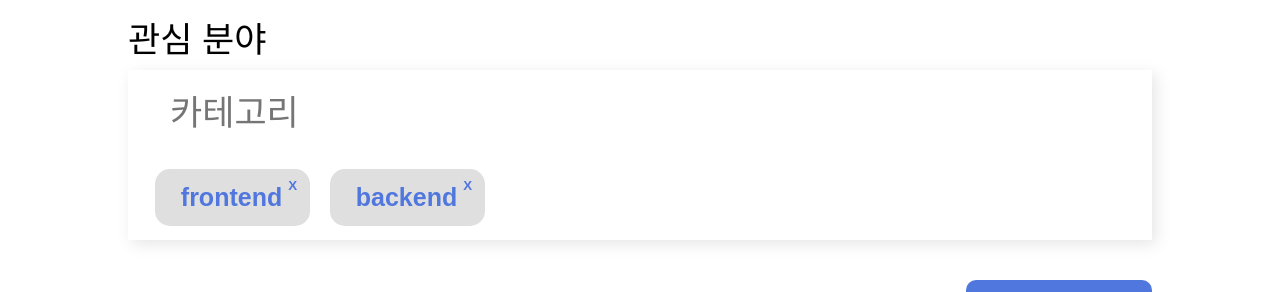
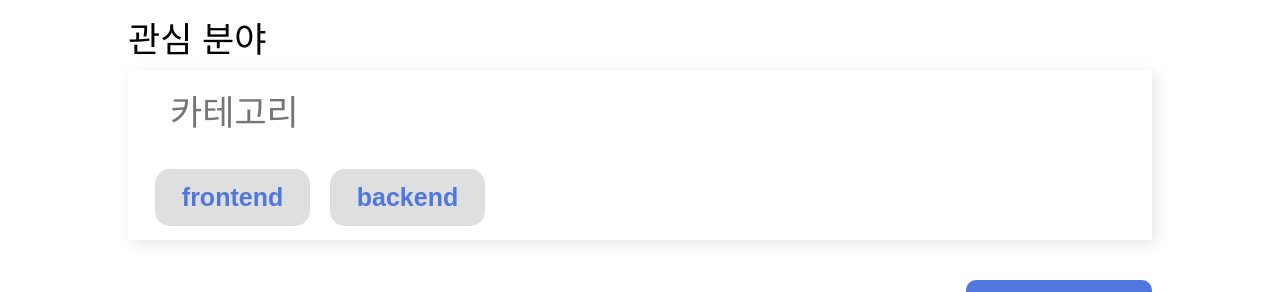
Before and after one commit to DSHSB/Klog_Front, a React (Create React App) app: page /profile/edit in a window 1280 px wide. Shown: the part 1256-1548 px from the top of the page. Built offline with nearby package versions, Linux system fonts and the light colour scheme.

Commit message:
update categories

```diff
--- a/src/App.tsx
+++ b/src/App.tsx
@@ -5,8 +5,9 @@ import Login from "./components/common/Login";
 import Register from "./components/common/Register";
 import Header from "./components/common/Header";
 import Main from "./components/common/Main";
-import ProfileEdit from "./components/common/ProfileEdit";
+
 import Write from "./components/common/write";
+import ProfileEdit from "./components/common/ProfileEdit/ProfileEdit";
 
 const App = () => {
   return (
--- a/src/components/common/Header/Header.tsx
+++ b/src/components/common/Header/Header.tsx
@@ -13,7 +13,7 @@ import WhiteTraingle from "../../../assets/image/Header/WhiteTraingle.png";
 import { Link } from "react-router-dom";
 
 const Header = () => {
-  let [clickCnt, setClickCnt] = useState(true);
+  let [clickCnt, setClickCnt] = useState(false);
 
   const popup = () => {
     setClickCnt(!clickCnt);
--- a/src/components/common/ProfileEdit/ProfileEdit.style.ts
+++ b/src/components/common/ProfileEdit/ProfileEdit.style.ts
@@ -146,80 +146,6 @@ export const Introduce = styled.textarea`
   resize: none;
 `;
 
-export const CategoriesContainer = styled.div`
-  width: 100%;
-  height: 170px;
-
-  color: rgba(0, 0, 0, 0.5);
-
-  background: #ffffff;
-  box-shadow: 4px 4px 15px rgba(0, 0, 0, 0.1);
-
-  input {
-    width: 100%;
-    height: 85px;
-
-    border: none;
-    outline: none;
-
-    padding-left: 42px;
-    padding-right: 42px;
-
-    font-weight: 400;
-    font-size: 35px;
-    line-height: 40px;
-
-    color: black;
-  }
-
-  .selectedCategoriesContainer {
-    display: flex;
-    align-items: center;
-
-    height: 85px;
-
-    font-weight: 700;
-    font-size: 25px;
-    line-height: 29px;
-
-    color: #5077de;
-
-    padding-left: 27px;
-  }
-`;
-
-export const selectedCategoriesBox = styled.div`
-  display: flex;
-  flex-direction: row;
-
-  width: 155px;
-  height: 57px;
-
-  background: #dfdfdf;
-  border-radius: 15px;
-
-  justify-content: center;
-  align-items: center;
-
-  padding-left: 10px;
-
-  margin-right: 20px;
-`;
-
-export const DeleteCategoriesButton = styled.button`
-  width: 10px;
-  color: #5077de;
-  font-weight: bolder;
-
-  background: none;
-  border: none;
-
-  position: relative;
-  top: -12px;
-
-  cursor: pointer;
-`;
-
 export const EditButton = styled.button`
   width: 186px;
   height: 53px;
--- a/src/components/common/ProfileEdit/ProfileEdit.tsx
+++ b/src/components/common/ProfileEdit/ProfileEdit.tsx
@@ -1,32 +1,10 @@
-import React, { useEffect, useRef, useState } from "react";
+import React, { useCallback, useEffect, useRef, useState } from "react";
 import * as P from "./ProfileEdit.style";
+import Interest from "./fieldOfInterest/Interest";
 
 import Kang from "../../../assets/image/Header/Kang.jpeg";
 
 const ProfileEdit = () => {
-  const [text, setText] = useState("");
-  const [categories, setCategories] = useState(["frontend", "backend"]);
-
-  let makeCategories = categories.map((categories, i) => {
-    return (
-      <P.selectedCategoriesBox key={i}>
-        {categories}
-        <P.DeleteCategoriesButton>X</P.DeleteCategoriesButton>
-      </P.selectedCategoriesBox>
-    );
-  });
-
-  const inputKey = (e: any) => {
-    setText(e.target.value);
-  };
-
-  const checkEnter = (event: { key: string }) => {
-    if (event.key === "Enter") {
-      setCategories((categories) => [...categories, text]);
-      setText("");
-    }
-  };
-
   return (
     <P.ProfielEdit>
       <P.ImgChangeBox>
@@ -47,17 +25,7 @@ const ProfileEdit = () => {
         <P.Title>소개 글</P.Title>
         <P.Introduce className="introduce"></P.Introduce>
 
-        <P.Title>관심 분야</P.Title>
-        <P.CategoriesContainer>
-          <input
-            placeholder="카테고리"
-            type="text"
-            onChange={inputKey}
-            onKeyDown={checkEnter}
-            value={text}
-          ></input>
-          <div className="selectedCategoriesContainer">{makeCategories}</div>
-        </P.CategoriesContainer>
+        <Interest />
       </P.TextContainer>
 
       <div className="right">
--- /dev/null
+++ b/src/components/common/ProfileEdit/fieldOfInterest/Interest.style.tsx
@@ -0,0 +1,76 @@
+import styled from "styled-components";
+
+export const Title = styled.h2`
+  font-weight: 400;
+  font-size: 35px;
+  line-height: 40px;
+
+  margin-bottom: 10px;
+  margin-top: 80px;
+
+  color: #000000;
+`;
+
+export const CategoriesContainer = styled.div`
+  width: 100%;
+  height: 170px;
+
+  color: rgba(0, 0, 0, 0.5);
+
+  background: #ffffff;
+  box-shadow: 4px 4px 15px rgba(0, 0, 0, 0.1);
+
+  input {
+    width: 100%;
+    height: 85px;
+
+    border: none;
+    outline: none;
+
+    padding-left: 42px;
+    padding-right: 42px;
+
+    font-weight: 400;
+    font-size: 35px;
+    line-height: 40px;
+
+    color: black;
+  }
+
+  .selectedCategoriesContainer {
+    display: flex;
+    align-items: center;
+
+    height: 85px;
+
+    font-weight: 700;
+    font-size: 25px;
+    line-height: 29px;
+
+    color: #5077de;
+
+    padding-left: 27px;
+
+    overflow-x: auto;
+  }
+`;
+
+export const selectedCategoriesBox = styled.div`
+  display: flex;
+  flex-direction: row;
+
+  /* width: 155px; */
+  /* width: calc(auto + 20px); */
+  min-width: 155px;
+  height: 57px;
+
+  background: #dfdfdf;
+  border-radius: 15px;
+
+  justify-content: center;
+  align-items: center;
+
+  margin-right: 20px;
+
+  cursor: pointer;
+`;
--- /dev/null
+++ b/src/components/common/ProfileEdit/fieldOfInterest/Interest.tsx
@@ -0,0 +1,49 @@
+import React, { useCallback, useRef, useState } from "react";
+import * as P from "./Interest.style";
+
+const Interest = () => {
+  const [categories, setCategories] = useState(["frontend", "backend"]);
+
+  const textRef = useRef<HTMLInputElement>(null);
+
+  const deleteCategories = useCallback(
+    (e: any) => {
+      setCategories((prev) => prev.filter((value) => value !== e.target.id));
+    },
+    [categories]
+  );
+
+  const checkEnter = useCallback(
+    (event: { key: string }) => {
+      if (event.key === "Enter" && textRef.current?.value.length!! >= 1) {
+        setCategories(
+          !categories.includes(textRef.current?.value!!)
+            ? [...categories, textRef.current?.value!!]
+            : categories
+        );
+        textRef.current && (textRef.current.value = "");
+      }
+    },
+    [categories]
+  );
+
+  let makeCategories = categories.map((categorie, i) => {
+    return (
+      <P.selectedCategoriesBox key={i} id={categorie} onClick={deleteCategories}>
+        {categorie}
+      </P.selectedCategoriesBox>
+    );
+  });
+
+  return (
+    <>
+      <P.Title>관심 분야</P.Title>
+      <P.CategoriesContainer>
+        <input ref={textRef} placeholder="카테고리" type="text" onKeyDown={checkEnter} />
+        <div className="selectedCategoriesContainer">{makeCategories}</div>
+      </P.CategoriesContainer>
+    </>
+  );
+};
+
+export default Interest;
```
Also changed, not shown: src/components/common/ProfileEdit/Test.tsx (deleted, +0 -140 lines).
